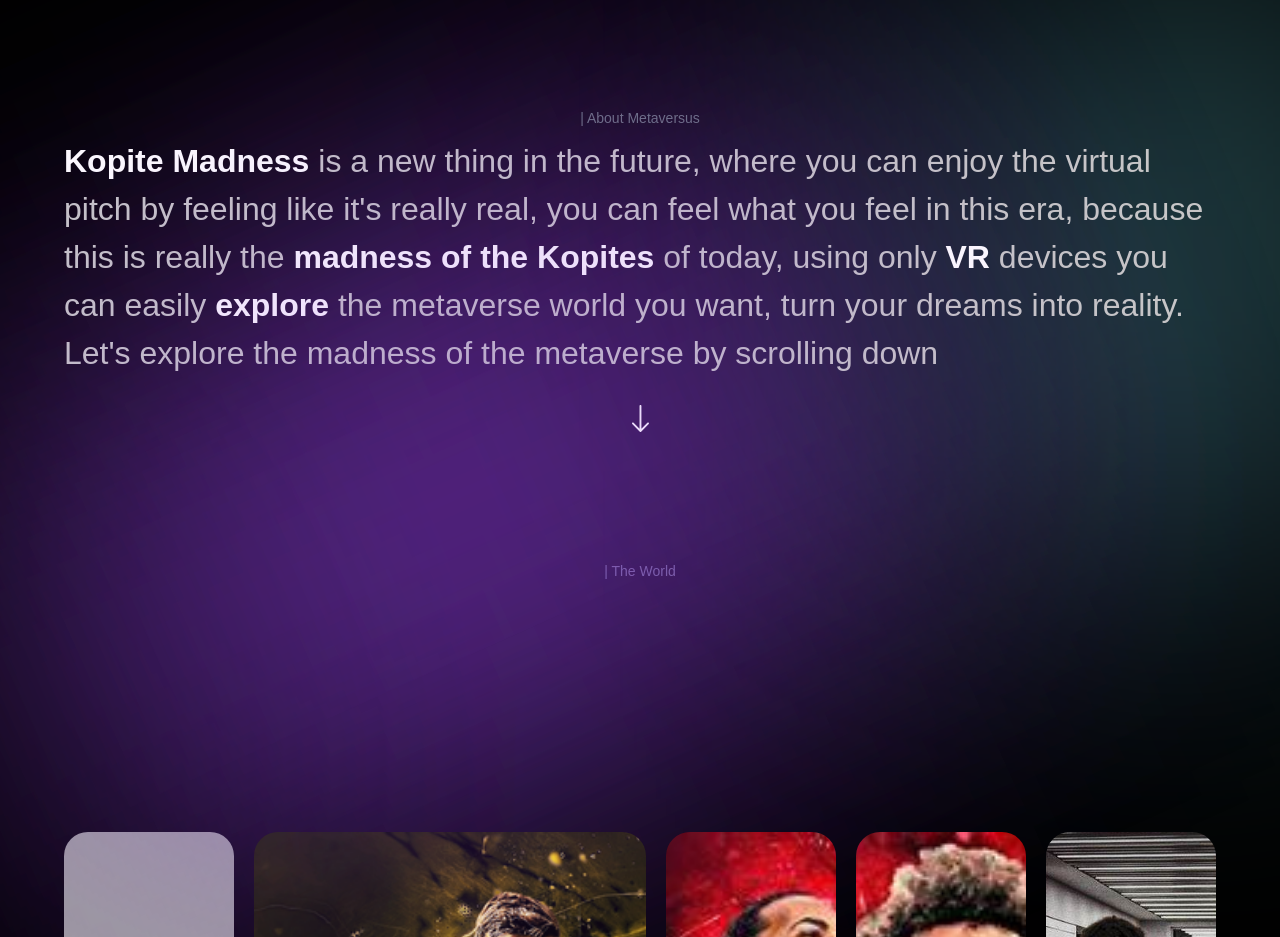
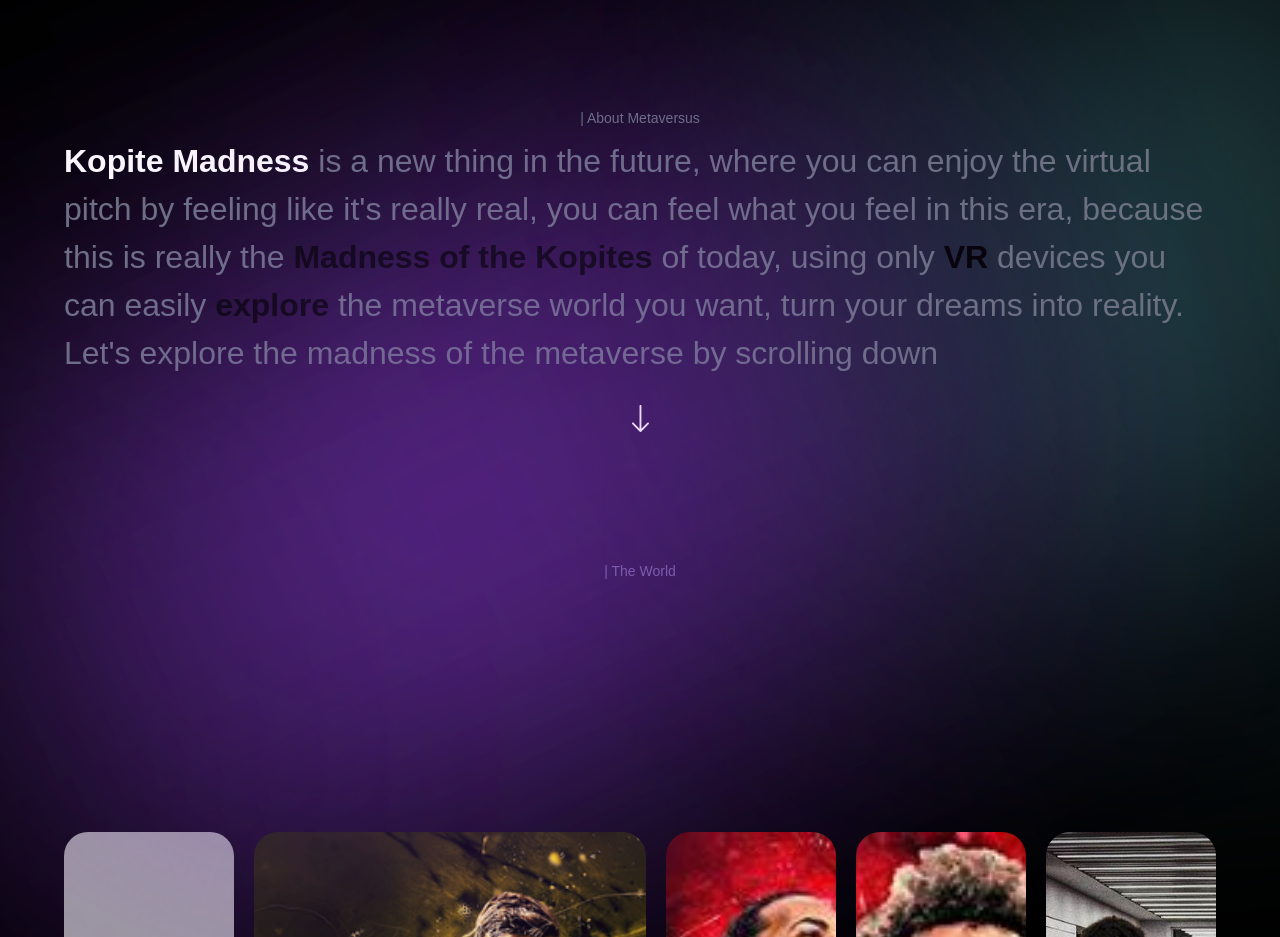
Before and after one commit to wazzer1803/metaversel, a Next.js app: page / in a window 1280 px wide. Shown: the part 1100-2037 px from the top of the page. Built offline with nearby package versions, Linux system fonts and the light colour scheme; grey boxes are pictures that could not be loaded; a web font is replaced by a local one.

Commit message:
Update About.jsx

```diff
--- a/sections/About.jsx
+++ b/sections/About.jsx
@@ -10,16 +10,16 @@ const About = () => (
    <motion.div variants={staggerContainer} initial="hidden" whileInView="show" viewport={{once:false,amount:0.25 }} className={`${styles.innerWidth} mx-auto ${styles.flexCenter} flex-col`}>
    <TypingText title="| About Metaversus " textStyles="text-center"/>
 
-   <motion.p variants={fadeIn('up','tween',0.2,1)} className='mt-[8px] font-normal sm:text-[32px] text-[20px]text-center text-secondary-white'>
+   <motion.p variants={fadeIn('up','tween',0.2,1)} className='mt-[8px] font-normal sm:text-[32px] text-[20px]text-center text-gray-500'>
    <span className='font-extrabold text-white'>
   Kopite Madness    </span>
 
     is a new thing in the future, where you can enjoy the virtual pitch by feeling like it's really real, you can feel what you feel in this era, because this is really the
-   <span className='font-extrabold text-white'> madness of the Kopites  </span>
+   <span className='font-extrabold text-black'> Madness of the Kopites  </span>
    of today, using only
-   <span className='font-extrabold text-white'> VR </span>
+   <span className='font-extrabold text-black'> VR </span>
    devices you can easily
-   <span className='font-extrabold text-white'> explore </span>
+   <span className='font-extrabold text-black'> explore </span>
 
 
 
@@ -42,55 +42,3 @@ const About = () => (
 );
 
 export default About;
-
-
-// 'use client';
-
-// import { motion } from 'framer-motion';
-// import { TypingText } from '../components';
-
-// import styles from '../styles';
-// import { fadeIn, staggerContainer } from '../utils/motion';
-
-// const About = () => (
-//   <section className={`${styles.paddings} relative z-10`}>
-//     <div className="gradient-02 z-0" />
-//     <motion.div
-//       variants={staggerContainer}
-//       initial="hidden"
-//       whileInView="show"
-//       viewport={{ once: false, amount: 0.25 }}
-//       className={`${styles.innerWidth} mx-auto ${styles.flexCenter} flex-col`}
-//     >
-//       <TypingText title="| About Metaversus" textStyles="text-center" />
-
-//       <motion.p
-//         variants={fadeIn('up', 'tween', 0.2, 1)}
-//         className="mt-[8px] font-normal sm:text-[32px] text-[20px] text-center text-secondary-white"
-//       >
-//         <span className="font-extrabold text-white">Metaverse</span> is a new
-//         thing in the future, where you can enjoy the virtual world by feeling
-//         like it's really real, you can feel what you feel in this metaverse
-//         world, because this is really the{' '}
-//         <span className="font-extrabold text-white">
-//           madness of the metaverse
-//         </span>{' '}
-//         of today, using only{' '}
-//         <span className="font-extrabold text-white">VR</span> devices you can
-//         easily explore the metaverse world you want, turn your dreams into
-//         reality. Let's{' '}
-//         <span className="font-extrabold text-white">explore</span> the madness
-//         of the metaverse by scrolling down
-//       </motion.p>
-
-//       <motion.img
-//         variants={fadeIn('up', 'tween', 0.3, 1)}
-//         src="/arrow-down.svg"
-//         alt="arrow down"
-//         className="w-[18px] h-[28px] object-contain mt-[28px]"
-//       />
-//     </motion.div>
-//   </section>
-// );
-
-// export default About;
```
